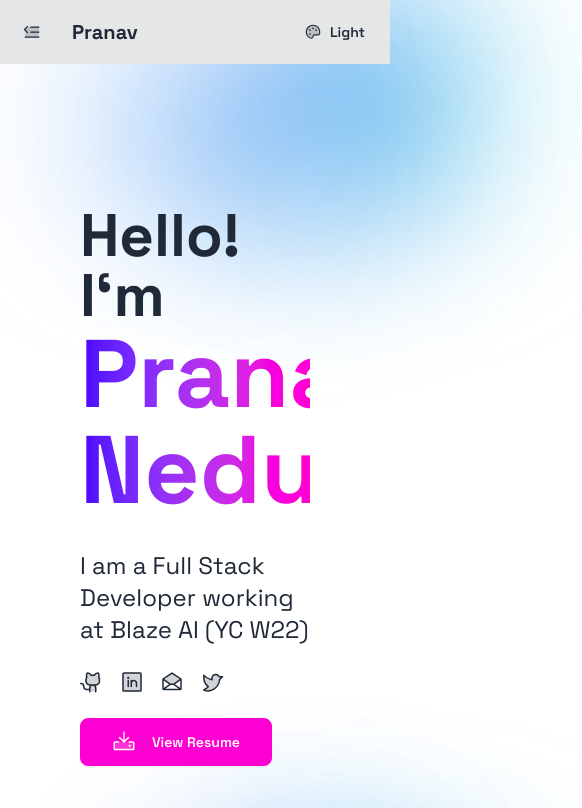
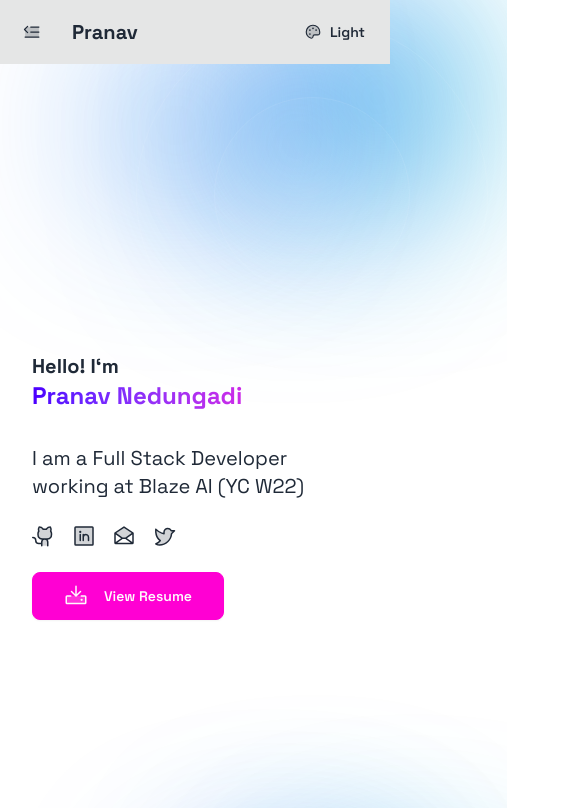
Before and after one commit to npv12/portfolio, a Next.js app: page / in a window 390 px wide. Shown: the top 808 px of the page, 582 px wide, since content can reach past the window. Built offline with nearby package versions, Linux system fonts and the light colour scheme.

Commit message:
feat: better optimise for phones
Signed-off-by: Pranav <npv12@iitbbs.ac.in>

```diff
--- a/src/app/page.tsx
+++ b/src/app/page.tsx
@@ -9,7 +9,7 @@ export default function Home() {
   return (
     <div>
       <Navbar />
-      <div className="px-20">
+      <div className="lg:px-20 px-8">
         <Introduction />
         <SkillTree />
         <Projects />
--- a/src/parts/intro.tsx
+++ b/src/parts/intro.tsx
@@ -20,12 +20,12 @@ export default function Introduction() {
         <title>Personal Introduction</title>
       </Head>
       <div className="mb-4">
-        <h1 className="text-6xl font-bold">Hello! I&lsquo;m</h1>
-        <h2 className="text-8xl font-extrabold bg-clip-text text-transparent bg-gradient-to-r from-primary to-secondary">
+        <h1 className="lg:text-6xl text-xl font-bold">Hello! I&lsquo;m</h1>
+        <h2 className=" lg:text-8xl text-2xl font-extrabold bg-clip-text text-transparent bg-gradient-to-r from-primary to-secondary">
           {NAME}
         </h2>
       </div>
-      <p className="mt-4 text-2xl">
+      <p className="mt-4 lg:text-2xl text-xl">
         I am a Full Stack Developer working at {COMPANY}
       </p>
       <div className="flex space-x-4 mt-6">
--- a/src/parts/projects.tsx
+++ b/src/parts/projects.tsx
@@ -12,18 +12,14 @@ import {
 } from "react-icons/pi";
 
 const ProjectCard = ({ project }: { project: Project }) => {
-  // 0.8 accounts for the side buttons and the margins
   const [width, setWidth] = useState(0);
   const [isMobile, setIsMobile] = useState(false);
 
   useEffect(() => {
-    if (!window || !window.innerWidth) {
-      return;
-    }
+    // 0.8 accounts for the side buttons and the margins
     setWidth(window.innerWidth * 0.8);
     setIsMobile(window.innerWidth < 1024);
-    // eslint-disable-next-line react-hooks/exhaustive-deps
-  }, [window.innerWidth]);
+  }, []);
 
   return (
     <div
@@ -34,12 +30,12 @@ const ProjectCard = ({ project }: { project: Project }) => {
         <img
           src={`/projects-images/${project.image}`}
           alt="car!"
-          style={{ width: isMobile ? width * 0.8 : width * 0.55 }}
+          style={{ width: isMobile ? width * 0.6 : width * 0.55 }}
         />
       </figure>
       <div
         className="card-body"
-        style={{ width: isMobile ? width * 0.8 : width * 0.4 }}
+        style={{ width: isMobile ? width * 0.6 : width * 0.4 }}
       >
         <h2 className="card-title">{project.title}</h2>
         <p className="text-sm">
@@ -85,6 +81,12 @@ const Projects = () => {
     heightMultiplier: 3,
   });
 
+  const [isMobile, setIsMobile] = useState(false);
+
+  useEffect(() => {
+    setIsMobile(window.innerWidth < 1024);
+  }, []);
+
   useEffect(() => {
     setProjectsList(projects);
   }, []);
@@ -116,6 +118,7 @@ const Projects = () => {
     <div id="projects" className="my-8">
       <Title title="Projects" />
       {gradients}
+      {!isMobile ? (
         <div className="flex flex-row items-center justify-center space-x-4 mt-4">
           <div className="btn-outline btn-circle" onClick={handlePrevious}>
             <PiCaretCircleLeft size={48} />
@@ -135,6 +138,29 @@ const Projects = () => {
             <PiCaretCircleRight size={48} />
           </div>
         </div>
+      ) : (
+        <div className="flex flex-col">
+          <div className="carousel carousel-end rounded-box">
+            {projectsList.map((project, index) => (
+              <div
+                id={`slide${index + 1}`}
+                key={project.title}
+                className="carousel-item"
+              >
+                <ProjectCard project={project} />
+              </div>
+            ))}
+          </div>
+          <div className="flex flex-row items-center justify-center space-x-4 mt-4">
+            <div className="btn-outline btn-circle" onClick={handlePrevious}>
+              <PiCaretCircleLeft size={48} />
+            </div>
+            <div className="btn-outline btn-circle" onClick={handleNext}>
+              <PiCaretCircleRight size={48} />
+            </div>
+          </div>
+        </div>
+      )}
     </div>
   );
 };
```
Lines whose indentation alone changed are shown as unchanged.
